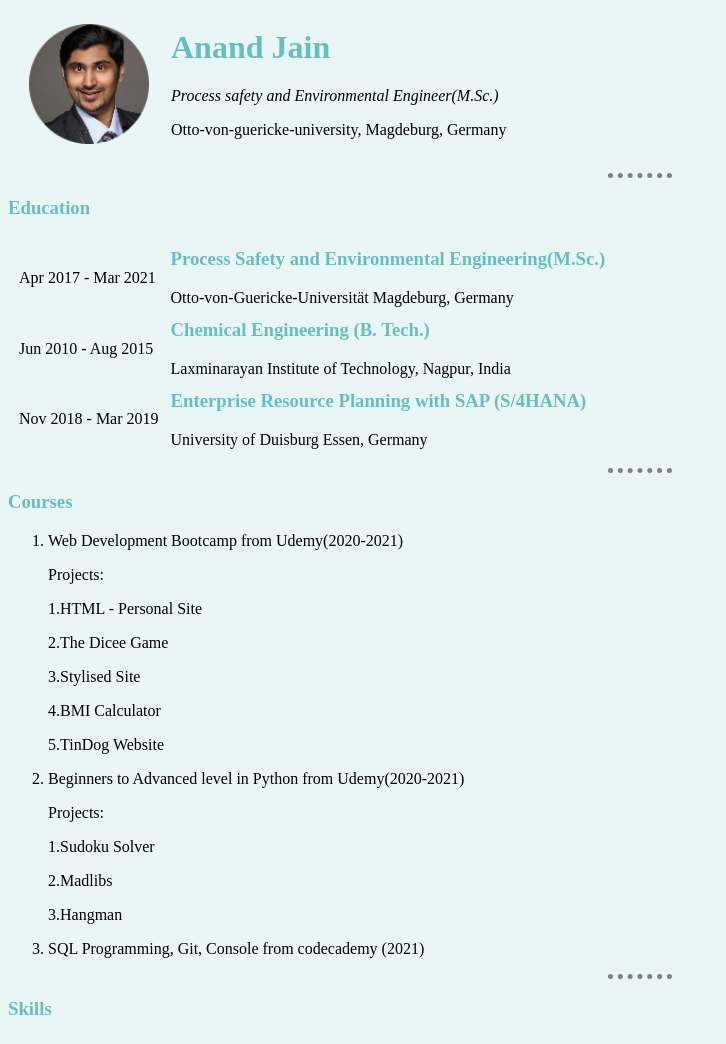
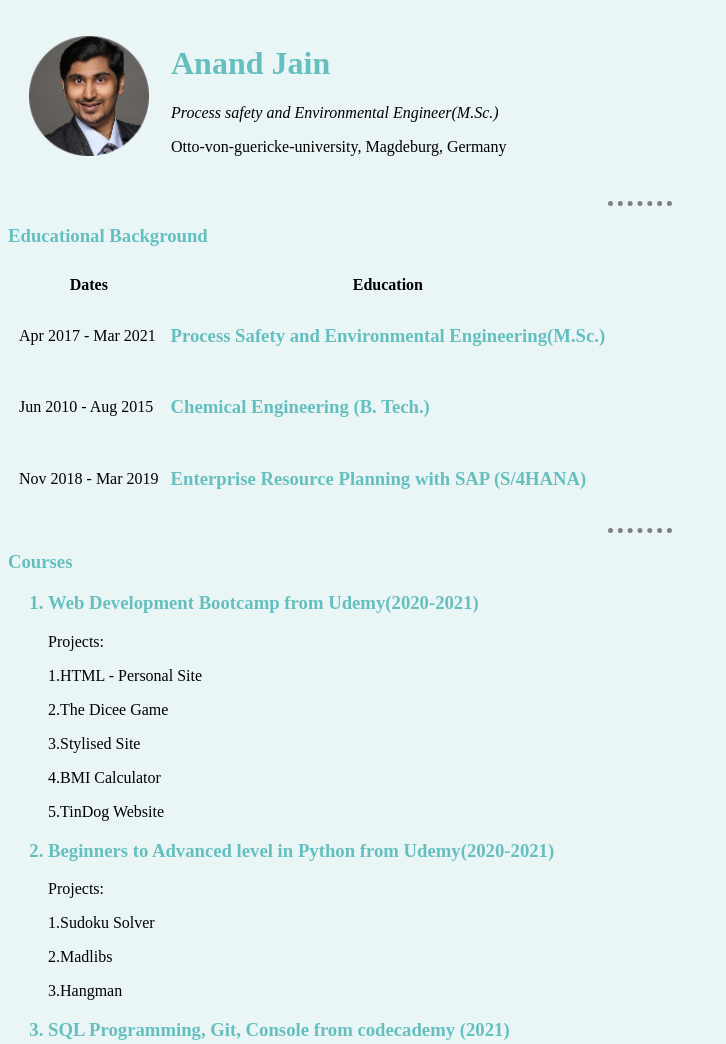
Before and after one commit to anandjain55/HTML_Personal-Site_Projekt, a plain HTML site: page index.html in a window 1280 px wide. Shown: the part 5-1049 px from the top of the page, without its empty margins (0-726 px from the left). Drawn offline with Linux system fonts and the light colour scheme.

Commit message:
updated html and css file

```diff
--- a/index.html
+++ b/index.html
@@ -1,4 +1,4 @@
-
+<!DOCTYPE html>
 <html lang="en" dir="ltr">
 
 <head>
@@ -18,32 +18,35 @@
       </td>
     </tr>
   </table>
+
+
+
   <hr>
-  <h3>Education</h3>
+  <h3>Educational Background</h3>
   <table cellspacing="10">
     <thead>
-
+      <tr>
+        <th>Dates</th>
+        <th>Education</th>
+      </tr>
     </thead>
     <tbody>
       <tr>
         <td>Apr 2017 - Mar 2021</td>
         <td>
           <h3>Process Safety and Environmental Engineering(M.Sc.)</h3>
-          <p>Otto-von-Guericke-Universität Magdeburg, Germany</p>
         </td>
       </tr>
       <tr>
         <td>Jun 2010 - Aug 2015 </td>
         <td>
           <h3>Chemical Engineering (B. Tech.)</h3>
-          <p>Laxminarayan Institute of Technology, Nagpur, India</p>
         </td>
       </tr>
       <tr>
         <td>Nov 2018 - Mar 2019</td>
         <td>
           <h3>Enterprise Resource Planning with SAP (S/4HANA)</h3>
-          <p>University of Duisburg Essen, Germany</p>
         </td>
       </tr>
     </tbody>
@@ -51,7 +54,7 @@
   <hr>
   <h3>Courses</h3>
   <ol>
-    <li>Web Development Bootcamp from Udemy(2020-2021)</li>
+    <h3><li>Web Development Bootcamp from Udemy(2020-2021)</li></h3>
     <tr>
       <td>
         <p> Projects: </p>
@@ -64,7 +67,7 @@
         <p>5.TinDog Website</p>
       </td>
     </tr>
-        <li> Beginners to Advanced level in Python from Udemy(2020-2021)</li>
+  <h3><li> Beginners to Advanced level in Python from Udemy(2020-2021)</li></h3>
     <tr>
       <td>
         <p> Projects: </p>
@@ -76,7 +79,7 @@
       </td>
     </tr>
     </table>
-    <li>SQL Programming, Git, Console from codecademy (2021)</li>
+    <h3><li>SQL Programming, Git, Console from codecademy (2021)</li></h3>
 
   </ol>
   <hr>
@@ -93,7 +96,7 @@
     <tr>
       <td>HTML</td>
       <td>٭٭٭٭٭</td>
-    <tr>
+    </tr>
     <tr>
       <td>CSS</td>
       <td>٭٭٭٭</td>
```
Also changed, not shown: hobbies.html (+1 -1 lines). Lines whose indentation alone changed are shown as unchanged.
